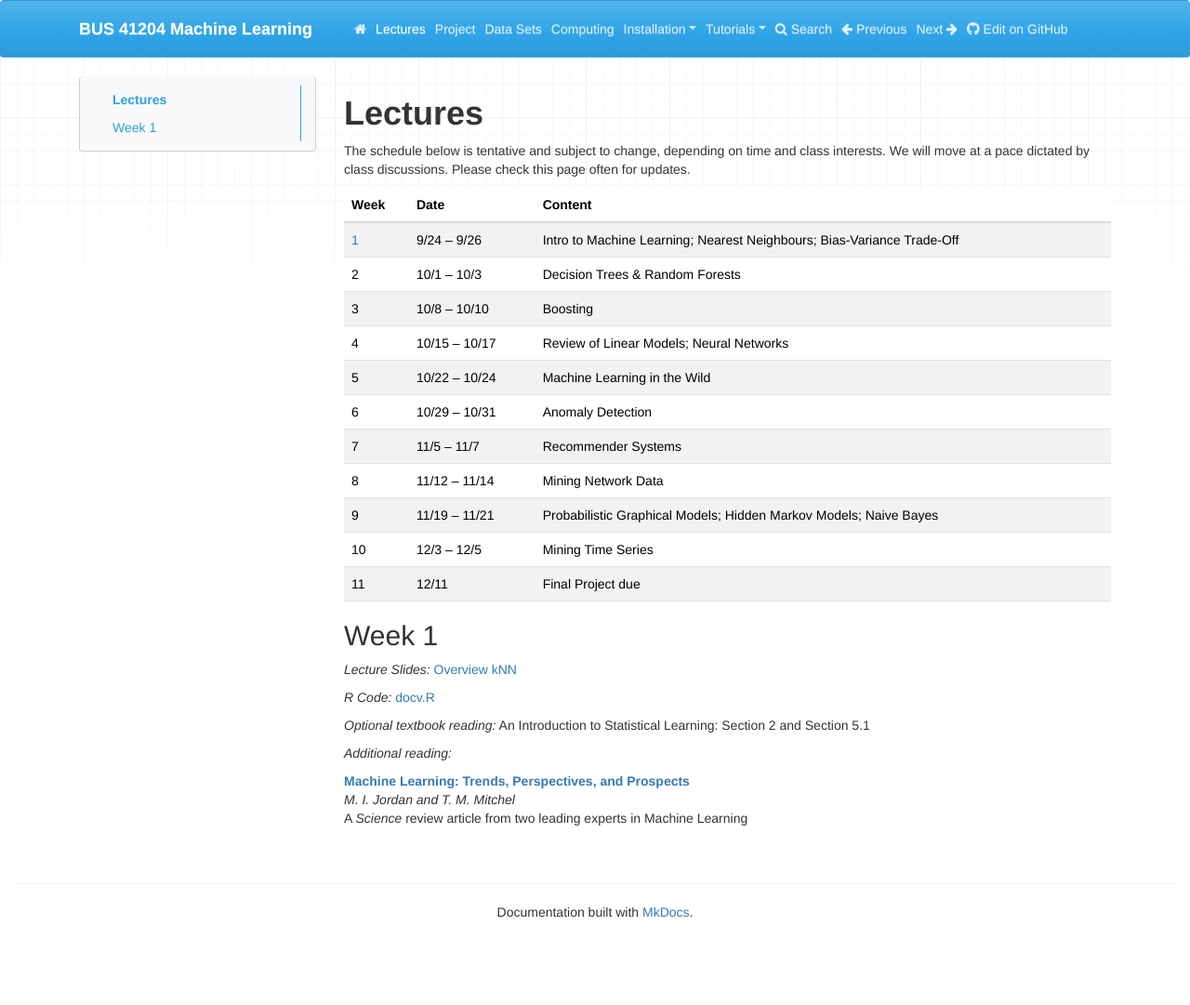
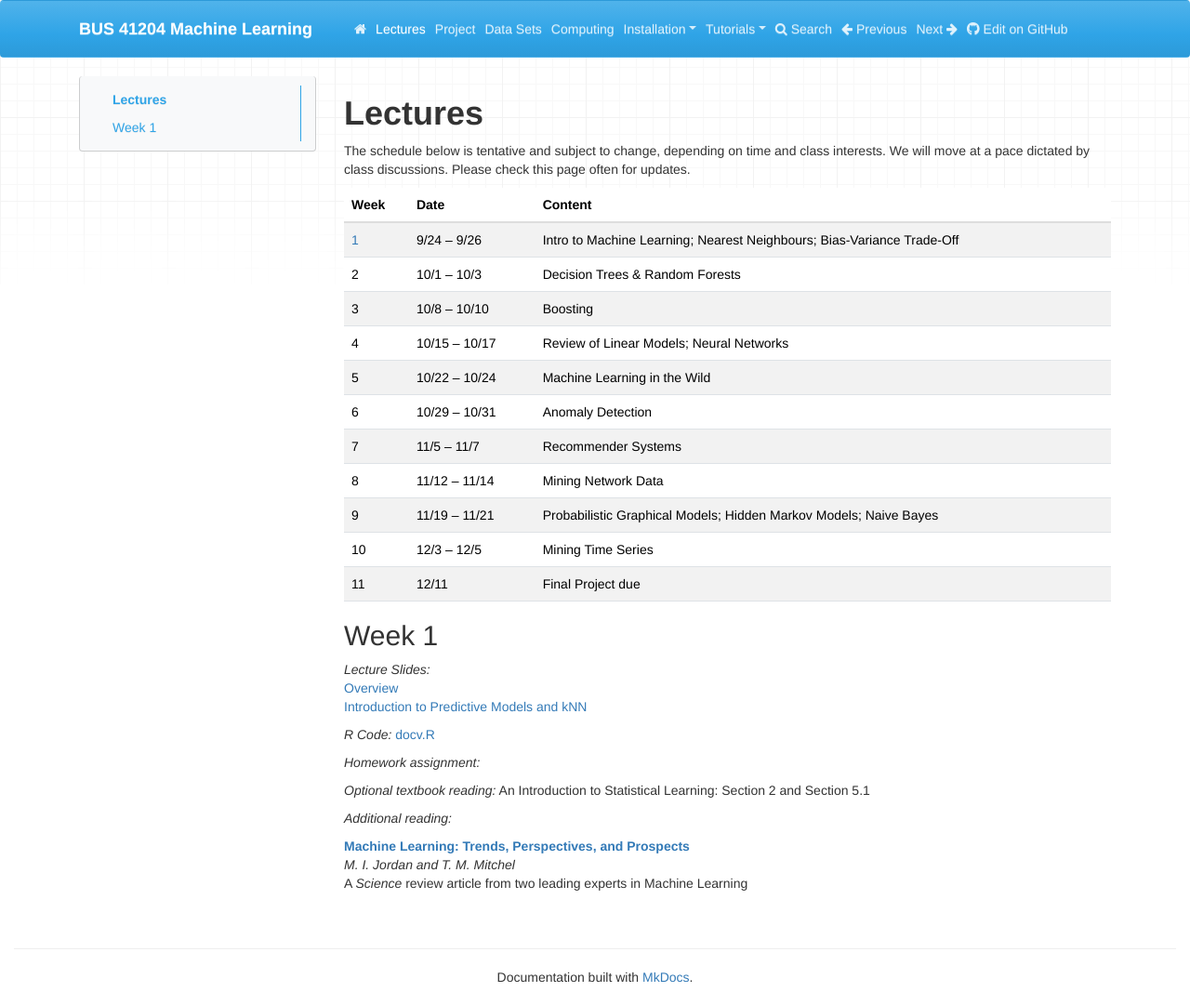
Before and after one commit to ChicagoBoothML/MachineLearning_Fall2015, an MkDocs documentation site: the page built from docs/Syllabus.md, in a window 1280 px wide and 1081 px high. Shown: the whole window at 93% size. Built offline with MkDocs 1.6.1, drawn with Linux system fonts in a browser that asks for light colours; nearby versions of some CDN libraries; old or Windows-style settings are respelled for this version of MkDocs.

Commit message:
Minor change

```diff
--- a/docs/Syllabus.md
+++ b/docs/Syllabus.md
@@ -20,9 +20,13 @@ We will move at a pace dictated by class discussions. Please check this page oft
 
 ## Week 1
 
-_Lecture Slides:_ [Overview](Syllabus/01_overview.pdf) [kNN](Syllabus/01_knn.pdf)
+_Lecture Slides:_ <br>
+[Overview](Syllabus/01_overview.pdf) <br>
+[Introduction to Predictive Models and kNN](Syllabus/01_knn.pdf)
 
 _R Code:_ [docv.R](Syllabus/docv.R)
+
+_Homework assignment:_
 
 _Optional textbook reading:_
 An Introduction to Statistical Learning: Section 2 and Section 5.1
```
